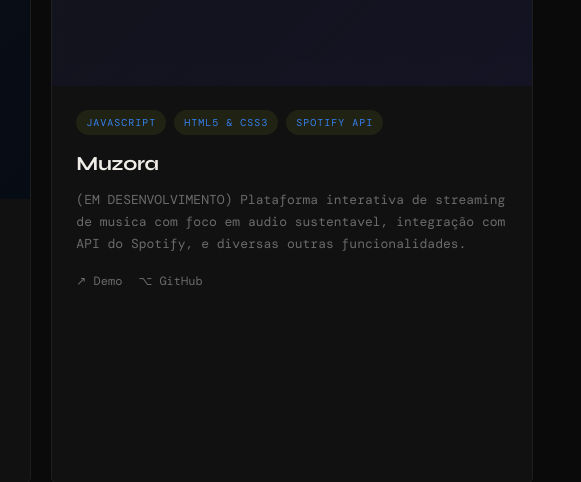
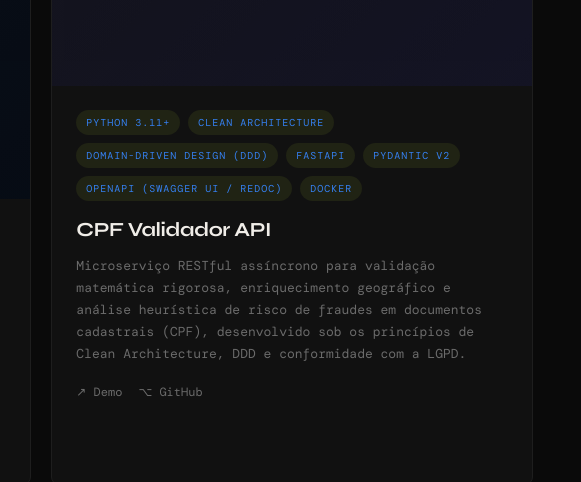
Before and after one commit to samfelcman/portfolio-samuel, a website built with Vite: page index.html in a window 1280 px wide. Shown: the part 3242-3724 px from the top of the page, 699-1280 px from the left. Built offline with nearby package versions, Linux system fonts and the light colour scheme; a web font is replaced by a local one.

Commit message:
Update index.html

```diff
--- a/index.html
+++ b/index.html
@@ -210,15 +210,19 @@
         </div>
         <div class="project-body">
           <div class="project-tags">
-            <span class="project-tag">JavaScript</span>
-            <span class="project-tag">HTML5 & CSS3</span>
-            <span class="project-tag">Spotify API</span>
+            <span class="project-tag">Python 3.11+</span>
+            <span class="project-tag">Clean Architecture</span>
+            <span class="project-tag">Domain-Driven Design (DDD)</span>
+            <span class="project-tag">FastAPI</span>
+            <span class="project-tag">Pydantic V2</span>
+            <span class="project-tag">OpenAPI (Swagger UI / ReDoc)</span>
+            <span class="project-tag">Docker</span>
           </div>
-          <h3 class="project-name">Muzora</h3>
-          <p class="project-desc">(EM DESENVOLVIMENTO) Plataforma interativa de streaming de musica com foco em audio sustentavel, integração com API do Spotify, e diversas outras funcionalidades.</p>
+          <h3 class="project-name">CPF Validador API</h3>
+          <p class="project-desc">Microserviço RESTful assíncrono para validação matemática rigorosa, enriquecimento geográfico e análise heurística de risco de fraudes em documentos cadastrais (CPF), desenvolvido sob os princípios de Clean Architecture, DDD e conformidade com a LGPD.</p>
           <div class="project-links">
-            <a href="#" class="project-link">↗ Demo</a>
-            <a href="#" class="project-link">⌥ GitHub</a>
+            <a href="https://cpf-validador.onrender.com/docs" target="_blank" class="project-link">↗ Demo</a>
+            <a href="https://github.com/samfelcman/CPF-Validador" target="_blank" class="project-link">⌥ GitHub</a>
           </div>
         </div>
       </div>
```
